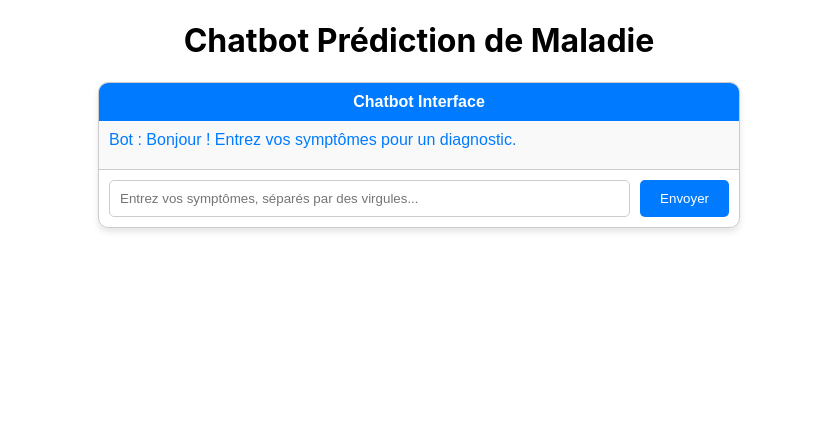
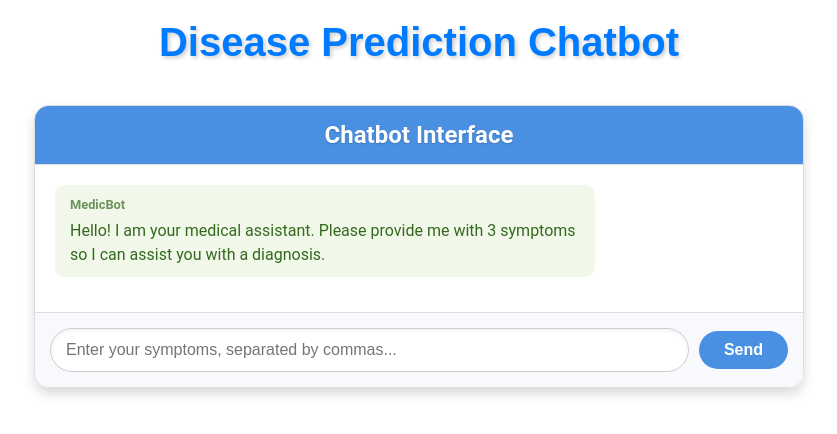
Before and after one commit to Kilian-dev/chatbot, a React (Create React App) app: page / in a window 1280 px wide. Shown: the top 434 px of the page, without its empty margins (221-1058 px from the left). Built offline with nearby package versions, Linux system fonts and the light colour scheme; no server answers.

Commit message:
add css update and chat interface upgrade

```diff
--- a/package.json
+++ b/package.json
@@ -7,6 +7,7 @@
     "react": "^18.3.1",
     "react-dom": "^18.3.1",
     "react-scripts": "^5.0.1",
+    "socket.io-client": "^4.8.1",
     "web-vitals": "^4.2.4"
   },
   "scripts": {
--- a/src/App.css
+++ b/src/App.css
@@ -1,38 +1,9 @@
-.App {
-  text-align: center;
+.app-title {
+  font-size: 2.5rem; /* Taille de la police */
+  color: #007bff; /* Bleu vif */
+  text-align: center; /* Centré horizontalement */
+  margin: 20px 0; /* Espacement en haut et en bas */
+  font-weight: bold; /* Texte en gras */
+  text-shadow: 2px 2px 4px rgba(0, 0, 0, 0.2); /* Ombre pour plus de profondeur */
+  font-family: 'Arial', sans-serif; /* Style de police propre */
 }
-
-.App-logo {
-  height: 40vmin;
-  pointer-events: none;
-}
-
-@media (prefers-reduced-motion: no-preference) {
-  .App-logo {
-    animation: App-logo-spin infinite 20s linear;
-  }
-}
-
-.App-header {
-  background-color: #282c34;
-  min-height: 100vh;
-  display: flex;
-  flex-direction: column;
-  align-items: center;
-  justify-content: center;
-  font-size: calc(10px + 2vmin);
-  color: white;
-}
-
-.App-link {
-  color: #61dafb;
-}
-
-@keyframes App-logo-spin {
-  from {
-    transform: rotate(0deg);
-  }
-  to {
-    transform: rotate(360deg);
-  }
-}
--- a/src/App.js
+++ b/src/App.js
@@ -1,11 +1,10 @@
-import logo from './logo.svg';
 import './App.css';
 import ChatInterface from './component/chat_interface/chat_interface.js';
 
 function App() {
   return (
     <div className="App">
-      <h1>Chatbot Prédiction de Maladie</h1>
+      <h1 className="app-title">Disease Prediction Chatbot</h1>
       <ChatInterface />
     </div>
   );
--- a/src/component/chat_interface/ChatMessage.js
+++ b/src/component/chat_interface/ChatMessage.js
@@ -1,11 +1,11 @@
 import React from "react";
 
 const ChatMessage = ({ message }) => {
-  const { author, text } = message;
+  const { text, author } = message;
 
   return (
     <div className={`chat-message ${author}`}>
-      <span className="author">{author === "user" ? "Vous" : "Bot"} :</span> {text}
+      {text}
     </div>
   );
 };
--- a/src/component/chat_interface/chat_input.js
+++ b/src/component/chat_interface/chat_input.js
@@ -6,11 +6,11 @@ const ChatInput = ({ inputMessage, setInputMessage, sendMessage }) => {
       <input
         type="text"
         value={inputMessage}
-        placeholder="Entrez vos symptômes, séparés par des virgules..."
+        placeholder="Enter your symptoms, separated by commas..."
         onChange={(e) => setInputMessage(e.target.value)}
-        onKeyPress={(e) => e.key === "Enter" && sendMessage()} // Envoi avec la touche Entrée
+        onKeyPress={(e) => e.key === "Enter" && sendMessage()} // Send message on Enter key press
       />
-      <button onClick={sendMessage}>Envoyer</button>
+      <button onClick={sendMessage}>Send</button>
     </div>
   );
 };
--- a/src/component/chat_interface/chat_interface.css
+++ b/src/component/chat_interface/chat_interface.css
@@ -1,66 +1,144 @@
 .chat-container {
   display: flex;
   flex-direction: column;
-  width: 50%;
-  margin: auto;
-  border: 1px solid #ccc;
-  border-radius: 10px;
-  box-shadow: 0px 4px 6px rgba(0, 0, 0, 0.1);
-  font-family: Arial, sans-serif;
+  width: 60%;
+  max-width: 800px;
+  margin: 40px auto;
+  border: 1px solid #ddd;
+  border-radius: 15px;
+  box-shadow: 0px 6px 12px rgba(0, 0, 0, 0.15);
+  font-family: 'Roboto', sans-serif;
+  background: linear-gradient(135deg, #f3f4f6, #ffffff);
   overflow: hidden;
 }
 
 .chat-header {
-  background-color: #007bff;
+  background-color: #4a90e2;
   color: white;
-  padding: 10px;
+  padding: 15px 20px;
   text-align: center;
-  font-weight: bold;
+  font-size: 1.5rem;
+  font-weight: 600;
+  border-bottom: 1px solid #ddd;
+  text-shadow: 0px 1px 2px rgba(0, 0, 0, 0.2);
 }
 
 .chat-messages {
   flex: 1;
-  padding: 10px;
+  padding: 20px;
   overflow-y: auto;
-  background-color: #f9f9f9;
+  background-color: #ffffff;
 }
 
 .chat-message {
-  margin-bottom: 10px;
+  margin-bottom: 15px;
+  padding: 10px 15px;
+  border-radius: 10px;
+  max-width: 70%;
+  font-size: 1rem;
+  line-height: 1.5;
+  word-wrap: break-word;
 }
 
 .chat-message.user {
+  align-self: flex-end;
+  background-color: #e3f2fd;
+  color: #0d47a1;
   text-align: right;
 }
 
 .chat-message.bot {
+  align-self: flex-start;
+  background-color: #f1f8e9;
+  color: #33691e;
   text-align: left;
-  color: #007bff;
 }
 
 .chat-input {
   display: flex;
-  padding: 10px;
-  border-top: 1px solid #ccc;
+  padding: 15px;
+  background-color: #f7f9fc;
+  border-top: 1px solid #ddd;
+  align-items: center;
+  gap: 10px;
 }
 
 .chat-input input {
   flex: 1;
-  padding: 10px;
+  padding: 12px 15px;
+  font-size: 1rem;
   border: 1px solid #ccc;
-  border-radius: 5px;
-  margin-right: 10px;
+  border-radius: 25px;
+  background-color: #ffffff;
+  box-shadow: inset 0px 2px 4px rgba(0, 0, 0, 0.05);
+  outline: none;
+  transition: all 0.3s ease;
+}
+
+.chat-input input:focus {
+  border-color: #4a90e2;
+  box-shadow: inset 0px 2px 6px rgba(0, 0, 0, 0.1), 0px 0px 5px rgba(74, 144, 226, 0.4);
 }
 
 .chat-input button {
-  background-color: #007bff;
+  padding: 10px 25px;
+  font-size: 1rem;
+  font-weight: 600;
   color: white;
+  background-color: #4a90e2;
   border: none;
-  border-radius: 5px;
-  padding: 10px 20px;
+  border-radius: 25px;
   cursor: pointer;
+  transition: background-color 0.3s ease;
 }
 
 .chat-input button:hover {
-  background-color: #0056b3;
+  background-color: #357ab8;
 }
+
+.chat-input button:active {
+  background-color: #2c6195;
+}
+
+.chat-message.user::before {
+  content: "User";
+  font-size: 0.8rem;
+  font-weight: 600;
+  margin-bottom: 5px;
+  display: block;
+  color: #0d47a1;
+  opacity: 0.7;
+}
+
+.chat-message.bot::before {
+  content: "MedicBot";
+  font-size: 0.8rem;
+  font-weight: 600;
+  margin-bottom: 5px;
+  display: block;
+  color: #33691e;
+  opacity: 0.7;
+}
+
+/* Smooth scrolling for chat messages */
+.chat-messages {
+  scroll-behavior: smooth;
+}
+
+/* Add scrollbars only if necessary */
+.chat-messages::-webkit-scrollbar {
+  width: 8px;
+}
+
+.chat-messages::-webkit-scrollbar-thumb {
+  background-color: #ccc;
+  border-radius: 10px;
+}
+
+.chat-messages::-webkit-scrollbar-thumb:hover {
+  background-color: #bbb;
+}
+
+.chat-messages::-webkit-scrollbar-track {
+  background-color: #f7f9fc;
+}
--- a/src/component/chat_interface/chat_interface.js
+++ b/src/component/chat_interface/chat_interface.js
@@ -9,7 +9,7 @@ const SOCKET_URL = "http://localhost:5000"; // Assurez-vous que Flask écoute su
 
 const ChatInterface = () => {
   const [messages, setMessages] = useState([
-    { id: 1, author: "bot", text: "Bonjour ! Entrez vos symptômes pour un diagnostic." },
+    { id: 1, author: "bot", text: "Hello! I am your medical assistant. Please provide me with 3 symptoms so I can assist you with a diagnosis." },
   ]);
   const [inputMessage, setInputMessage] = useState("");
   const [socket, setSocket] = useState(null);
@@ -43,7 +43,7 @@ const ChatInterface = () => {
           {
             id: prevMessages.length + 1,
             author: "bot",
-            text: `Maladie prédite : ${response.disease}. Probabilités : ${sortedProbabilities}`,
+            text: `Predicted disease: ${response.disease}. Probabilities: ${sortedProbabilities}`,
           },
         ]);
       } catch (error) {
```
Also changed, not shown: 1 other file (tests, documents, lock files or other folders).
